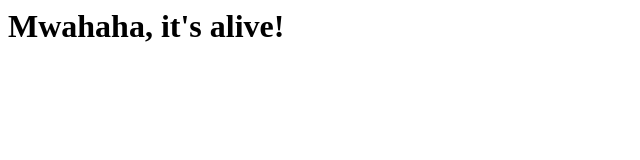
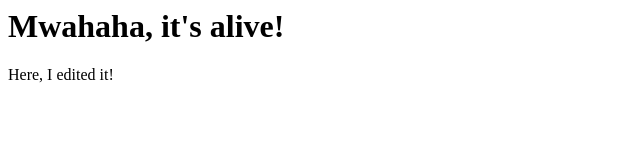
Before and after one commit to jmgrosen/anvil-demo, a plain HTML site: page index.html in a window 1280 px wide. Shown: the full height of the page, 0-640 px from the left. Drawn offline with Linux system fonts and the light colour scheme.

Commit message:
test edit

```diff
--- a/index.html
+++ b/index.html
@@ -1 +1,3 @@
 <h1>Mwahaha, it's alive!</h1>
+
+<p>Here, I edited it!</p>
```
